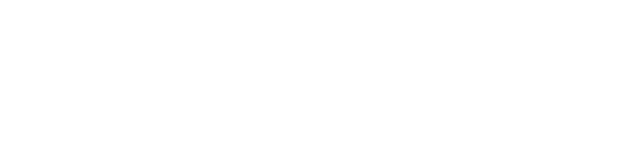
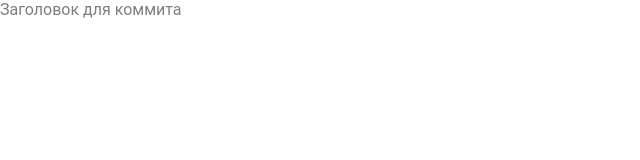
Before and after one commit to KostyaMitin/WebDev, a plain HTML site: page index.html in a window 1280 px wide. Shown: the whole page, without its empty margins (0-640 px from the left). Drawn offline with Linux system fonts and the light colour scheme.

Commit message:
with header commit

```diff
--- a/index.html
+++ b/index.html
@@ -10,6 +10,7 @@
 </head>
 
 <body>
+    <h1>Заголовок для коммита</h1>
 
 </body>
 </html>
```
